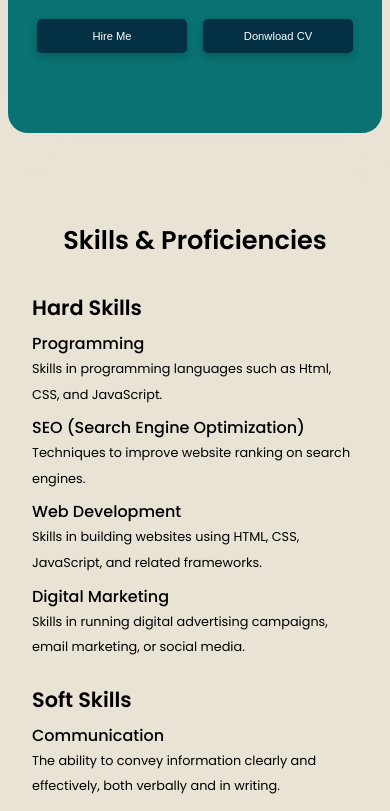
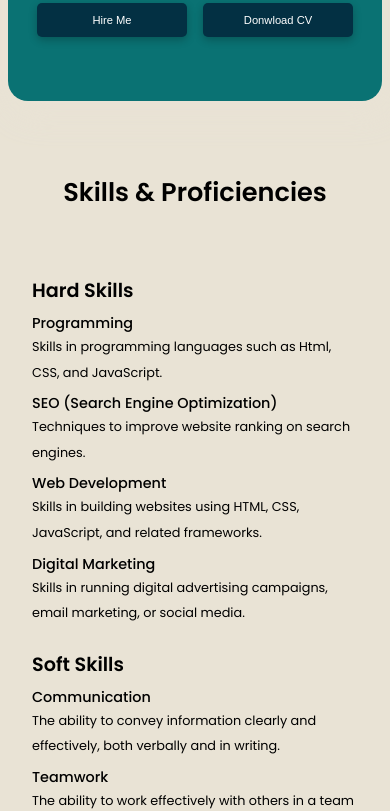
Before and after one commit to thisismeaji/portfolio, a Next.js app: page /about in a window 390 px wide. Shown: the part 1029-1840 px from the top of the page. Built offline with nearby package versions, Linux system fonts and the light colour scheme.

Commit message:
fix gap skillsection on mobile

```diff
--- a/src/app/globals.css
+++ b/src/app/globals.css
@@ -76,7 +76,7 @@ button{
 @media screen and (max-width:786px) {
 
     section{
-        padding: 5rem 2rem;
+        padding: 4rem 2rem;
     }
 
     a{
@@ -92,11 +92,11 @@ button{
     }
 
     h3{
-        font-size: 1.3em;
+        font-size: 1.2em;
     }
 
     h4{
-        font-size: 1em;
+        font-size: 0.9em;
     }
 
     p{
@@ -110,6 +110,12 @@ button{
 }
 
 @media screen and (min-width:786px) and (max-width:1200px){
+
+    section{
+        padding: 6rem 2rem;
+    }
+
+
     a{
         font-size: 0.9em;
     }
@@ -123,7 +129,7 @@ button{
     }
 
     h3{
-        font-size: 1.5em;
+        font-size: 1.4em;
     }
 
     h4{
--- a/src/components/section/skills/skills.module.css
+++ b/src/components/section/skills/skills.module.css
@@ -27,7 +27,7 @@
 @media screen and (max-width:786px) {
     .skillsSection{
         flex-direction: column;
-        gap: 2rem;
+        gap: 4rem;
     }
 
     .main{
@@ -39,13 +39,12 @@
 
     .skillsSection{
         flex-direction: column;
-        gap: 2rem;
     }
 
 }
 
 @media screen and (min-width:786px) and (max-width:1200px){
     .skillsSection{
-        gap: 3rem;
+        gap: 4rem;
     }
 }
```
